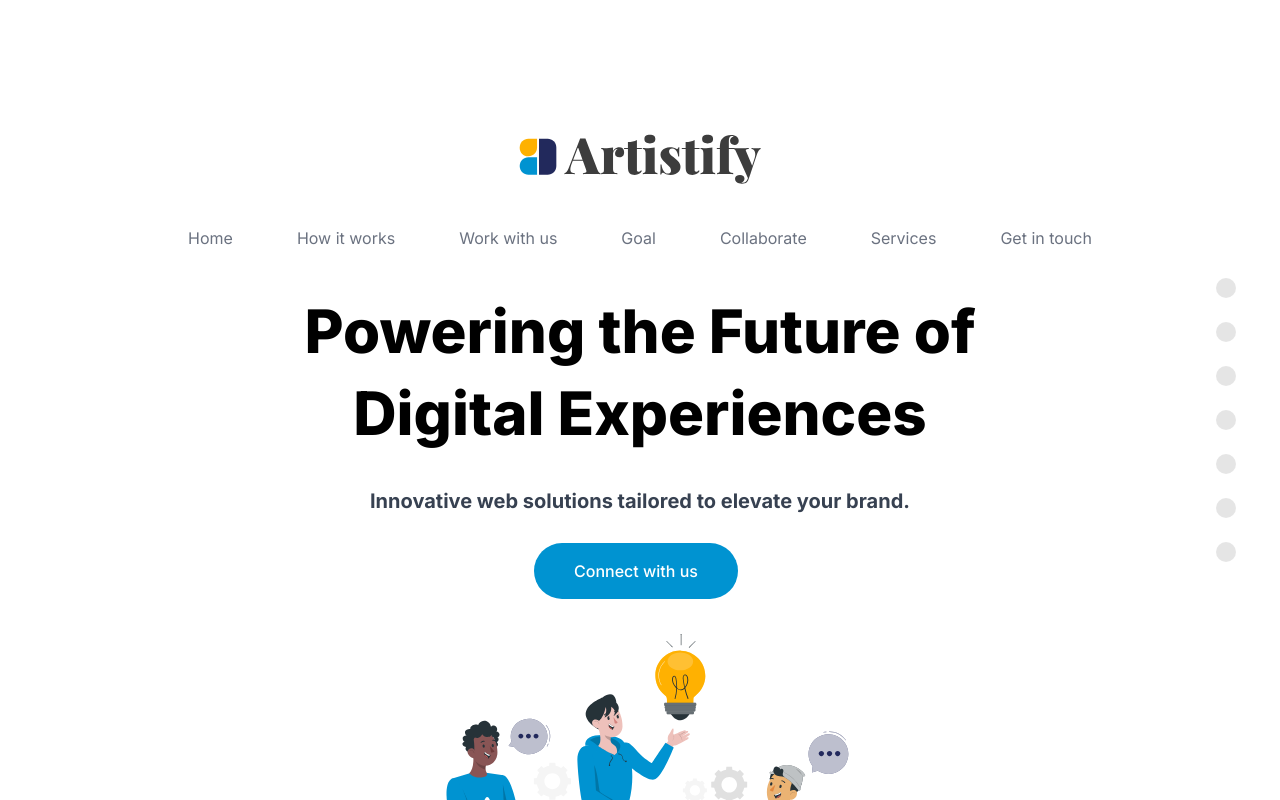
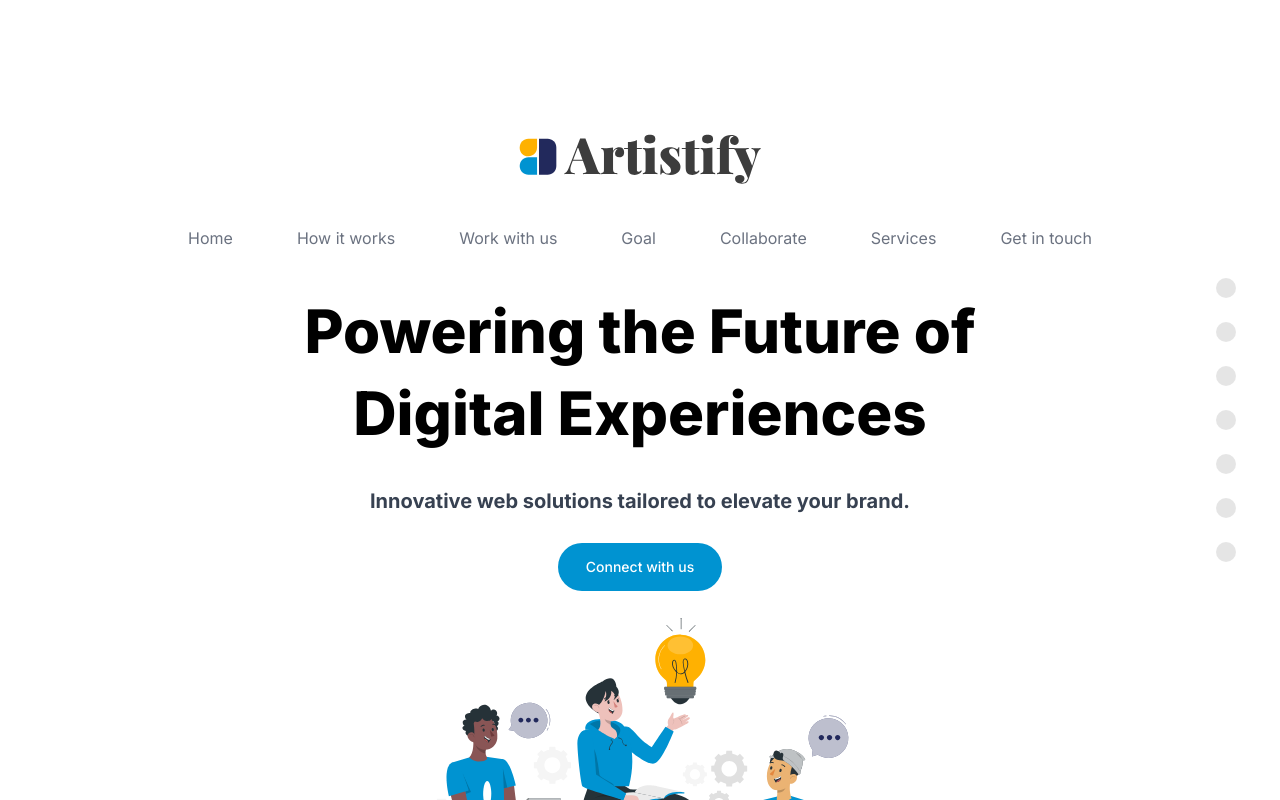
Before and after one commit to likymm/artistify, a Next.js app: page / in a window 1280 px wide. Shown: the top 800 px of the page. Built offline with nearby package versions, Linux system fonts and the light colour scheme.

Commit message:
feat: used shadcn ui button

```diff
--- a/app/components/Contact/Form.tsx
+++ b/app/components/Contact/Form.tsx
@@ -1,6 +1,6 @@
+import { Button } from '@/components/ui/button';
 import React from 'react';
 import { useForm, SubmitHandler } from 'react-hook-form';
-import Button from '../ui/Button';
 
 type Inputs = {
   name: string;
@@ -116,7 +116,8 @@
         <div className="text-center">
           <Button
             type="submit"
-            className="w-full bg-tertiary hover:bg-tertiary focus:outline-none focus:ring-2 focus:ring-tertiary focus:ring-opacity-75"
+            className="w-full bg-tertiary hover:bg-tertiary/90 focus:outline-none focus:ring-2 focus:ring-tertiary focus:ring-opacity-75"
+            size={'lg'}
           >
             Send my message
           </Button>
--- a/app/components/Hero.tsx
+++ b/app/components/Hero.tsx
@@ -1,10 +1,10 @@
 import React from 'react';
 
-import Button from './ui/Button';
 import Header from './Header';
 import Image from 'next/image';
 import { NavId } from './ui/Navigation';
 import { handleScroll } from '@/utils/Helpers';
+import { Button } from '@/components/ui/button';
 
 const Hero: React.FC = () => {
   return (
--- a/app/components/ui/Button.tsx
+++ /dev/null
@@ -1,24 +0,0 @@
-// components/Button.tsx
-import React, { ReactNode } from 'react';
-import { twMerge } from 'tailwind-merge';
-
-interface ButtonProps {
-  children: ReactNode;
-  onClick?: (e: React.MouseEvent<HTMLButtonElement, MouseEvent>) => void;
-  className?: string;
-  type?: 'button' | 'submit' | 'reset';
-}
-
-const Button: React.FC<ButtonProps> = (props) => {
-  const buttonClass = twMerge(
-    'text-white bg-primary to-blue-600 focus:ring-4 focus:outline-none focus:ring-tertiary font-medium rounded-full px-10 py-4 text-center me-2 mb-2',
-    props.className,
-  );
-  return (
-    <button {...props} onClick={(e) => props.onClick?.(e)} className={buttonClass}>
-      {props.children}
-    </button>
-  );
-};
-
-export default Button;
--- /dev/null
+++ b/components/ui/button.tsx
@@ -0,0 +1,53 @@
+import * as React from 'react';
+import { Slot } from '@radix-ui/react-slot';
+import { cva, type VariantProps } from 'class-variance-authority';
+
+import { cn } from '@/lib/utils';
+
+const buttonVariants = cva(
+  'inline-flex items-center justify-center whitespace-nowrap rounded-full text-sm font-medium ring-offset-white transition-colors focus-visible:outline-none focus-visible:ring-2 focus-visible:ring-primary focus-visible:ring-offset-2 disabled:pointer-events-none disabled:opacity-50 dark:ring-offset-primary dark:focus-visible:ring-primary',
+  {
+    variants: {
+      variant: {
+        default: 'bg-primary text-white hover:bg-slate-900/90  hover:bg-primary/80',
+        destructive:
+          'bg-red-500 text-slate-50 hover:bg-red-500/90 dark:bg-red-900 dark:text-slate-50 dark:hover:bg-red-900/90',
+        outline:
+          'border border-slate-200 bg-white hover:bg-slate-100 hover:text-slate-900 dark:border-slate-800 dark:bg-slate-950 dark:hover:bg-slate-800 dark:hover:text-slate-50',
+        secondary:
+          'bg-slate-100 text-slate-900 hover:bg-slate-100/80 dark:bg-slate-800 dark:text-slate-50 dark:hover:bg-slate-800/80',
+        ghost:
+          'hover:bg-slate-100 hover:text-slate-900 dark:hover:bg-slate-800 dark:hover:text-slate-50',
+        link: 'text-slate-900 underline-offset-4 hover:underline dark:text-slate-50',
+      },
+      size: {
+        default: 'h-12 px-7 py-2',
+        sm: 'h-9 px-3',
+        lg: 'h-14 px-10',
+        icon: 'h-10 w-10',
+      },
+    },
+    defaultVariants: {
+      variant: 'default',
+      size: 'default',
+    },
+  },
+);
+
+export interface ButtonProps
+  extends React.ButtonHTMLAttributes<HTMLButtonElement>,
+    VariantProps<typeof buttonVariants> {
+  asChild?: boolean;
+}
+
+const Button = React.forwardRef<HTMLButtonElement, ButtonProps>(
+  ({ className, variant, size, asChild = false, ...props }, ref) => {
+    const Comp = asChild ? Slot : 'button';
+    return (
+      <Comp className={cn(buttonVariants({ variant, size, className }))} ref={ref} {...props} />
+    );
+  },
+);
+Button.displayName = 'Button';
+
+export { Button, buttonVariants };
--- a/package.json
+++ b/package.json
@@ -10,6 +10,7 @@
     "format": "prettier --write ."
   },
   "dependencies": {
+    "@radix-ui/react-slot": "^1.1.0",
     "class-variance-authority": "^0.7.0",
     "clsx": "^2.1.1",
     "lucide-react": "^0.400.0",
```
Also changed, not shown: 1 other file (tests, documents, lock files or other folders).
